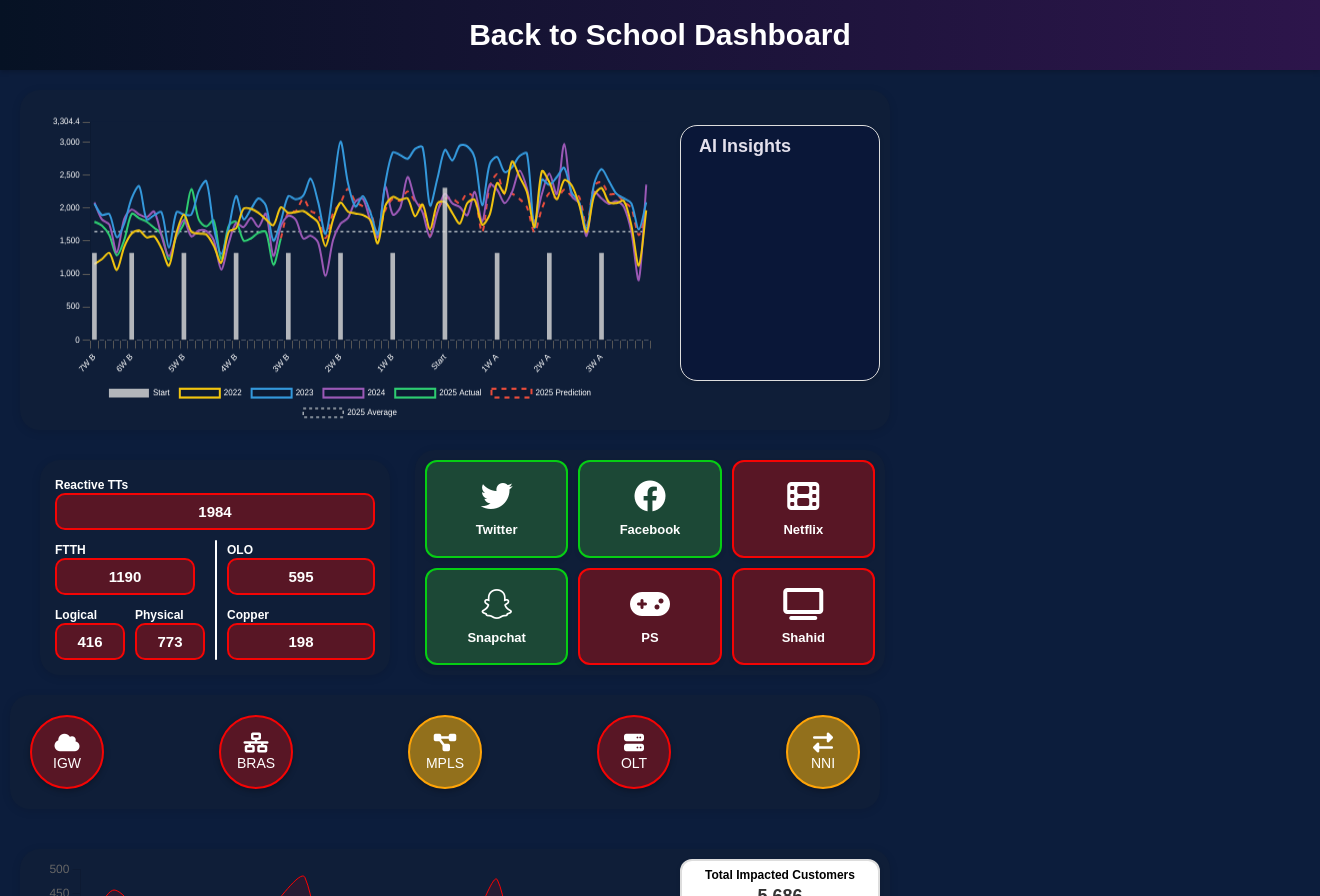
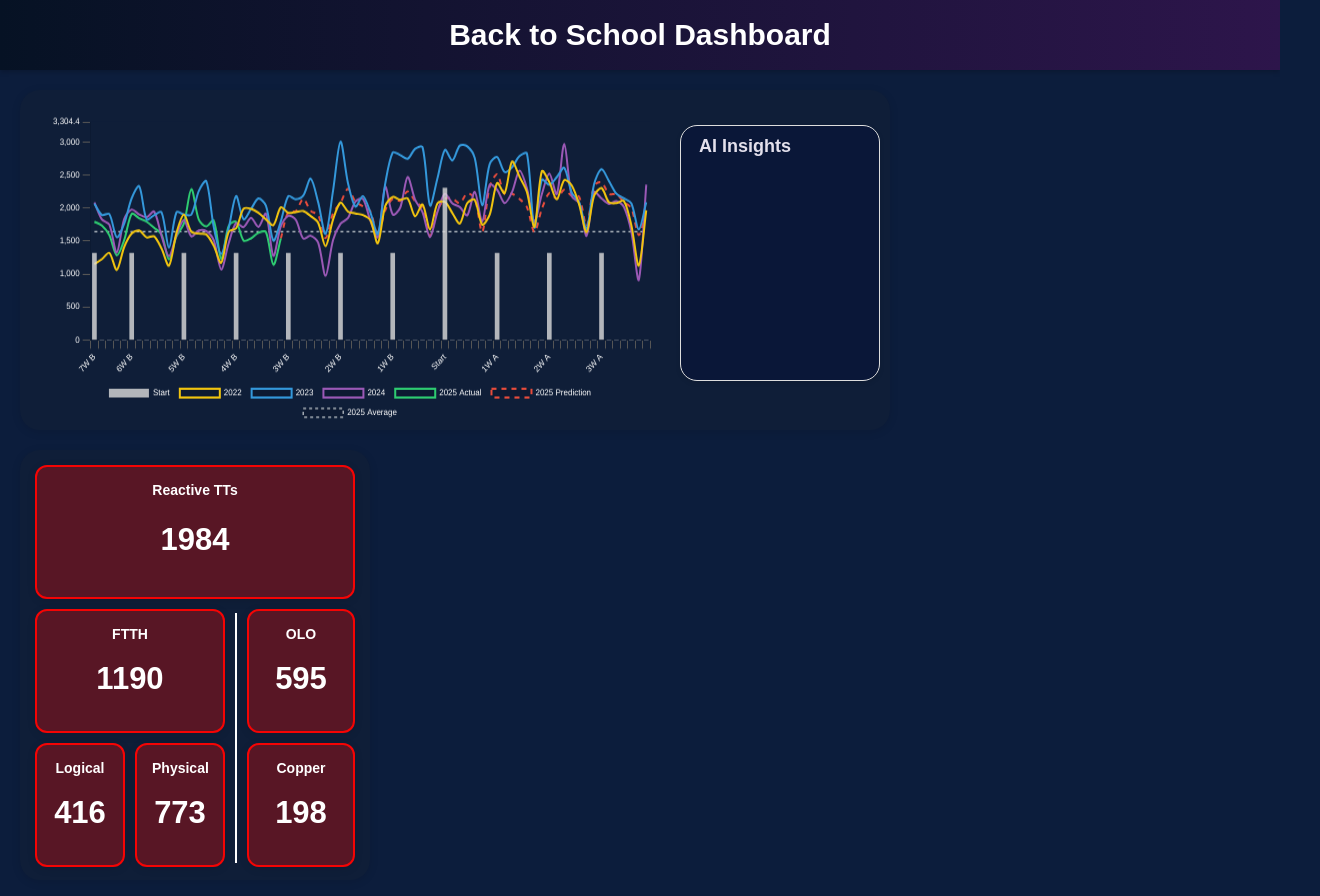
Before and after one commit to JudyKhaled/Back-to-School-Dashboard-stc, a plain HTML site: page index.html in a window 1280 px wide. Shown: the top 896 px of the page, 1320 px wide, since content can reach past the window. Drawn offline with nearby package versions, Linux system fonts and the light colour scheme.

Commit message:
places changed

```diff
--- a/index.html
+++ b/index.html
@@ -19,9 +19,6 @@
     <div class="dashboard">
         <!-- Chart container -->
         <div class="chart-container">
-            <!-- <div id="info-box">
-        <img src="img.png" alt="Info Image">
-    </div> -->
             <div class="chart-wrapper">
                 <canvas id="trendChart"></canvas>
             </div>
@@ -33,15 +30,14 @@
             </div>
         </div>
 
-        <!-- Metrics + Apps Row -->
+        <!-- Metrics Row (only metrics at top now) -->
 <div class="metrics-apps-row">
-            <!-- Metrics container -->
     <div class="metrics-main-container">
         <div class="metrics-layout">
             <!-- Reactive TTs -->
-                    <div class="metric-wrapper">
-                        <span class="metric-label">Reactive TTs</span>
+            <div class="metric-wrapper reactive-top">
                 <div class="metric reactive" id="Reactive_TTs">
+                    <div class="metric-title">Reactive TTs</div>
                     <span class="value">0</span>
                 </div>
             </div>
@@ -50,21 +46,21 @@
                 <!-- Left column -->
                 <div class="left-col">
                     <div class="metric-wrapper">
-                                <span class="metric-label">FTTH</span>
                         <div class="metric ftth" id="FTTH">
+                            <div class="metric-title">FTTH</div>
                             <span class="value">0</span>
                         </div>
                     </div>
                     <div class="sub-row">
                         <div class="metric-wrapper">
-                                    <span class="metric-label">Logical</span>
                             <div class="metric logical" id="Logical">
+                                <div class="metric-title">Logical</div>
                                 <span class="value">0</span>
                             </div>
                         </div>
                         <div class="metric-wrapper">
-                                    <span class="metric-label">Physical</span>
                             <div class="metric physical" id="Physical">
+                                <div class="metric-title">Physical</div>
                                 <span class="value">0</span>
                             </div>
                         </div>
@@ -77,14 +73,14 @@
                 <!-- Right column -->
                 <div class="right-col">
                     <div class="metric-wrapper">
-                                <span class="metric-label">OLO</span>
                         <div class="metric olo" id="OLO">
+                            <div class="metric-title">OLO</div>
                             <span class="value">0</span>
                         </div>
                     </div>
                     <div class="metric-wrapper">
-                                <span class="metric-label">Copper</span>
                         <div class="metric copper" id="Copper">
+                            <div class="metric-title">Copper</div>
                             <span class="value">0</span>
                         </div>
                     </div>
@@ -92,34 +88,9 @@
             </div>
         </div>
     </div>
-
-            <!-- Apps Status Container -->
-            <div class="apps-status-container" id="appsContainer"></div>
 </div>
 
-        <!-- E2E Events Path (moved above proactive chart) -->
-        <div class="e2e-path-container" id="e2ePath">
-            <div class="e2e-node" id="IGW">
-                <i class="fas fa-cloud"></i>
-                <span>IGW</span>
-            </div>
-            <div class="e2e-node" id="BRAS">
-                <i class="fas fa-network-wired"></i>
-                <span>BRAS</span>
-            </div>
-            <div class="e2e-node" id="MPLS">
-                <i class="fas fa-project-diagram"></i>
-                <span>MPLS</span>
-            </div>
-            <div class="e2e-node" id="OLT">
-                <i class="fas fa-server"></i>
-                <span>OLT</span>
-            </div>
-            <div class="e2e-node" id="NNI">
-                <i class="fas fa-exchange-alt"></i>
-                <span>NNI</span>
-            </div>
-        </div>
+
 
         <!-- Proactive Monitoring Container -->
         <div class="row-container">
@@ -152,14 +123,32 @@
             </div>
         </div>
 
-        <!-- Heatmap Container -->
-<!-- Heatmap Container -->
-<!-- Floating container on top-right -->
+        <!-- Apps Chart under proactive -->
+        <div class="apps-status-container" id="appsContainer"></div>
 
-
-
-
-
+        <!-- E2E Events Path under proactive -->
+        <div class="e2e-path-container" id="e2ePath">
+            <div class="e2e-node" id="IGW">
+                <i class="fas fa-cloud"></i>
+                <span>IGW</span>
+            </div>
+            <div class="e2e-node" id="BRAS">
+                <i class="fas fa-network-wired"></i>
+                <span>BRAS</span>
+            </div>
+            <div class="e2e-node" id="MPLS">
+                <i class="fas fa-project-diagram"></i>
+                <span>MPLS</span>
+            </div>
+            <div class="e2e-node" id="OLT">
+                <i class="fas fa-server"></i>
+                <span>OLT</span>
+            </div>
+            <div class="e2e-node" id="NNI">
+                <i class="fas fa-exchange-alt"></i>
+                <span>NNI</span>
+            </div>
+        </div>
     </div>
 
     <script src="script.js"></script>
--- a/style.css
+++ b/style.css
@@ -2,12 +2,19 @@
   font-family: Arial, sans-serif;
   background: #0c1d3c;
   margin: 0;
-
 }
 
+/* Container ensures all content starts 20px from left and right */
+.dashboard {
+  display: flex;
+  flex-direction: column;
+  gap: 20px;
+  padding: 0 20px;
+}
+
+/* Navbar */
 .navbar-container {
-  width: 100%; /* same width as your dashboard containers */
-  margin: 0 auto; /* center horizontally like dashboard content */
+  width: 100%;
   margin-bottom: 20px;
 }
 
@@ -15,14 +22,11 @@
   height: 70px;
   display: flex;
   align-items: center;
+  justify-content: center;
   padding: 0 20px;
   background: linear-gradient(90deg, #061224, #2d154b);
   color: white;
-  box-shadow: 0 2px 5px rgba(0,0,0,0.2);
-  width: 100%;
-  justify-content: center;   /* center horizontally */
-  align-items: center
-
+  box-shadow: 0 2px 5px rgba(0, 0, 0, 0.2);
 }
 
 .navbar-title {
@@ -30,28 +34,17 @@
   font-weight: bold;
 }
 
-
-
-.dashboard {
-    display: flex;
-    flex-direction: column;
-    gap: 20px;
-}
-
 /* Chart container */
 .chart-container {
-    position: relative;
   display: flex;
-    flex-direction: row;
+  gap: 10px;
   align-items: flex-start;
   width: 850px;
   height: 320px;
   background: #0f1e38;
   padding: 10px;
   border-radius: 20px;
-    box-shadow: 0 2px 10px rgba(0,0,0,0.1);
-    gap: 10px;
-    margin-left: 20px;
+  box-shadow: 0 2px 10px rgba(0, 0, 0, 0.1);
 }
 
 .chart-wrapper {
@@ -61,23 +54,21 @@
 }
 
 .chart-wrapper canvas {
+  width: 100% !important;
   height: 100% !important;
-    width: 100% !important;
 }
 
+/* AI Insights Box */
 .ai-insights {
   width: 200px;
   background: #010d3a5a;
   border: 1px solid #ddd;
   border-radius: 17px;
-    font-size: 12px;
   padding: 10px;
   display: flex;
-    flex-direction: row;
   gap: 8px;
   align-items: flex-start;
-    justify-content: flex-start;
-    box-shadow: 0 2px 5px rgba(0,0,0,0.1);
+  box-shadow: 0 2px 5px rgba(0, 0, 0, 0.1);
   height: 80%;
   box-sizing: border-box;
   margin-top: 25px;
@@ -89,99 +80,124 @@
 }
 
 .ai-insights .insights-text strong {
-    display: block;
-    margin-bottom: 4px;
   font-size: 18px;
   color: #e3e0ec;
 }
 
+/* === Metrics Layout Container === */
 .metrics-layout {
   width: 320px;
+  height: 400px;
   background: #0f1e38;
   padding: 15px;
   border-radius: 20px;
-  box-shadow: 0 2px 10px rgba(0,0,0,0.1);
+  box-shadow: 0 2px 10px rgba(0, 0, 0, 0.1);
   display: flex;
   flex-direction: column;
   gap: 10px;
-  margin-left: 20px;
 }
 
+/* === Top Reactive TTs box wrapper === */
+.reactive-top {
+  flex-shrink: 0;
+}
+
+/* === All metric boxes (physical size) === */
 .metric {
+  padding: 15px;
+  border-radius: 12px;
+  box-shadow: 0 2px 8px rgba(0,0,0,0.1);
   display: flex;
   flex-direction: column;
-  align-items: center;
-  border: 4px solid #ddd;
-  border-radius: 10px;
-  padding: 8px;
+  justify-content: space-between;
+  transition: transform 0.2s ease;
   color: white;
+  height: 90px; /* default box height */
 }
 
+.metric:hover {
+  transform: scale(1.03);
+}
+
+/* === Top Reactive TTs metric (taller) === */
+.reactive-top .metric {
+  height: 100px;
+}
+
+/* === Metric title & value === */
+.metric-title {
+  font-size: 14px;
+  font-weight: bold;
+  text-align: center;
+}
+
+.metric .value {
+  font-size: 31px;
+  font-weight: bold;
+  text-align: center;
+  margin: auto 0;
+}
+
+/* === Status colors (dynamic via JS) === */
+.metric.normal {
+  background-color: #2e7d3270;
+  border: 2px solid #1b5e20;
+}
+.metric.warning {
+  background-color: #e6a80a6d;
+  border: 2px solid #f57f17;
+  color: black;
+}
+.metric.critical {
+  background-color: #ba0c0c6c;
+  border: 2px solid #f50404;
+}
+
+/* === Bottom grid layout (left & right columns) === */
 .metrics-body {
+  flex: 1;
   display: grid;
   grid-template-columns: 1fr 2px 1fr;
   gap: 10px;
 }
 
-.left-col {
-  display: flex;
-  flex-direction: column;
-  gap: 10px;
-}
-
-.ftth {
-  width: 80%;
-}
-
-.sub-row {
-  display: flex;
-  gap: 10px;
-}
-
-.metric.logical,
-.metric.physical {
-  width: 50px;   /* increased width */
-}
-
-
-.vertical-line {
-  background: white;
-  width: 2px;
-  border-radius: 1px;
-}
-
+/* Left & right column stacks */
+.left-col,
 .right-col {
   display: flex;
   flex-direction: column;
   gap: 10px;
 }
 
-/* Color statuses */
-.metric.normal {
-  background-color: #2e7d3270; /* Green */
-  border: 2px solid #1b5e20;
+/* Vertical divider */
+.vertical-line {
+  background: white;
+  width: 2px;
+  max-height: 250px;
+  margin-top: 4px;
 }
 
-.metric.warning {
-  background-color: #e6a80a6d; /* Yellow */
-  border: 2px solid #f57f17;
-  color: black; /* better contrast on yellow */
+/* === Logical & Physical row === */
+.sub-row {
+  display: flex;
+  gap: 10px;
+  height: 100%;
 }
 
-.metric.critical {
-  background-color: #ba0c0c6c; /* Red */
-  border: 2px solid #f50404;
+/* Ensure Logical & Physical wrappers equal width */
+.sub-row .metric-wrapper {
+  flex: 1 1 0;
+  width: 90px; /* equal width regardless of content */
 }
 
-.metric-label {
-  font-size: 12px;   /* or any smaller size you want */
-  font-weight: bold;
-  text-align: center;
-  color: WHITE;
+/* Make Logical & Physical boxes fill wrapper & match Copper height */
+.sub-row .metric {
+  width: 100%;
+  height: 100%;
+  box-sizing: border-box;
 }
 
-.metric .value { font-size: 15px; font-weight: bold; }
-
+/* Proactive container */
 .proactive-container {
   display: flex;
   width: 850px;
@@ -189,10 +205,8 @@
   background: #0f1e38;
   padding: 10px;
   border-radius: 20px;
-  box-shadow: 0 2px 10px rgba(0,0,0,0.1);
+  box-shadow: 0 2px 10px rgba(0, 0, 0, 0.1);
   gap: 10px;
-  margin-top: 20px;
-  margin-left: 20px;
 }
 
 .proactive-chart {
@@ -204,8 +218,6 @@
   display: flex;
   flex-direction: column;
   gap: 8px;
-  height: 100%;
-
 }
 
 .summary-box {
@@ -218,7 +230,7 @@
   border: 2px solid #ddd;
   border-radius: 12px;
   text-align: center;
-  box-shadow: 0 2px 5px rgba(0,0,0,0.1);
+  box-shadow: 0 2px 5px rgba(0, 0, 0, 0.1);
 }
 
 .summary-label {
@@ -232,33 +244,28 @@
   font-weight: bold;
 }
 
-.summary-value.red { color: #d9534f; }
-.summary-value.green { color: #5cb85c; }
-.summary-value.default { color: #333; }
-
-.metrics-apps-row {
-  display: flex;
-  align-items: flex-end; /* Align top edges */
-  gap: 20px;
-  margin-left: 20px;
+.summary-value.red {
+  color: #d9534f;
+}
+.summary-value.green {
+  color: #5cb85c;
+}
+.summary-value.default {
+  color: #333;
 }
 
-/* Apps container styling */
-/* Apps container styling - fixed to 2 rows (3 apps per row) */
+/* Apps status container */
 .apps-status-container {
   display: grid;
-  grid-template-columns: repeat(3, 1fr); /* 3 apps per row */
-  grid-template-rows: repeat(2, 1fr);    /* 2 rows */
+  grid-template-columns: repeat(3, 1fr);
+  grid-template-rows: repeat(2, auto);
   gap: 10px;
-  width: 450px;
-  height: 205px;
- background: #0f1e38;
+  width: 850px;
   padding: 10px;
   border-radius: 20px;
-  box-shadow: 0 2px 10px rgba(0,0,0,0.1);
-  margin-left: 5px;
+  box-shadow: 0 2px 10px rgba(0, 0, 0, 0.1);
+  background: #0f1e38;
 }
-
 
 .app-card {
   display: flex;
@@ -269,17 +276,16 @@
   border: 4px solid #ddd;
   border-radius: 12px;
   background: #0f1e38;
-  box-shadow: 0 2px 5px rgba(0,0,0,0.1);
   transition: transform 0.2s ease;
 }
-.app-card:hover { transform: scale(1.05); }
-
+.app-card:hover {
+  transform: scale(1.05);
+}
 .app-card i {
-  font-size: 32px; /* bigger icon */
+  font-size: 32px;
   margin-bottom: 10px;
-  color: whITE;
+  color: white;
 }
-
 .app-name {
   font-size: 13px;
   font-weight: bold;
@@ -287,44 +293,25 @@
   color: white;
 }
 
-/* Border color still indicates status */
 .app-card.normal {
-  background-color: #2e7d3270; /* green */
+  background-color: #2e7d3270;
   border: 2px solid #06ce14;
 }
-
 .app-card.abnormal {
-  background-color: #ba0c0c6c; /* red */
+  background-color: #ba0c0c6c;
   border: 2px solid #f50404;
 }
 
-
-.app-status {
-  font-size: 12px;
-  font-weight: bold;
-  margin-top: 5px;
-}
-
-/* Status Colors */
-/* .app-card.normal { border-color: #28a745; }
-.app-card.abnormal { border-color: #dc3545; }
-.app-status.normal { color: #28a745; }
-.app-status.abnormal { color: #dc3545; } */
-
-
-/* ==== E2E PATH CONTAINER ==== */
-/* ==== E2E PATH CONTAINER ==== */
+/* E2E path */
 .e2e-path-container {
   display: flex;
   align-items: center;
   justify-content: space-between;
+  width: 850px;
   background: #0f1e38;
+  padding: 10px;
   border-radius: 20px;
-  padding: 20px;
-  width: 830px;
-  height: 100%;
-  box-shadow: 0 2px 10px rgba(0,0,0,0.1);
-  margin-left: 10px;
+  box-shadow: 0 2px 10px rgba(0, 0, 0, 0.1);
 }
 
 .e2e-node {
@@ -339,8 +326,7 @@
   color: white;
   font-size: 14px;
   text-align: center;
-  padding: 5px;
-  box-shadow: 0 2px 6px rgba(0,0,0,0.3);
+  box-shadow: 0 2px 6px rgba(0, 0, 0, 0.3);
   transition: transform 0.2s ease-in-out;
 }
 .e2e-node i {
@@ -349,55 +335,32 @@
 .e2e-node:hover {
   transform: scale(1.1);
 }
-
-/* Color coding based on status */
-.e2e-node.green { background-color: #2e7d3270; /* green */
-  border: 2px solid #06ce14; }
-.e2e-node.yellow { background: #ffb5078b; border: 2px solid #ffa407; }
-.e2e-node.red {   background-color: #ba0c0c6c; /* red */
-  border: 2px solid #f50404; }
-/*
-.heatmap-container {
-  width: 400px;
-  background: #0f1e38;
-  border-radius: 15px;
-  padding: 15px;
-  box-shadow: 0 2px 10px rgba(0,0,0,0.3);
-  color: white;
-  text-align: center;
-  position: relative;
+.e2e-node.green {
+  background: #2e7d3270;
+  border: 2px solid #06ce14;
+}
+.e2e-node.yellow {
+  background: #ffb5078b;
+  border: 2px solid #ffa407;
+}
+.e2e-node.red {
+  background: #ba0c0c6c;
+  border: 2px solid #f50404;
 }
 
-.region-normal { fill: #2ecc71 !important; }
-.region-warning { fill: #f1c40f !important; }
-.region-critical { fill: #e74c3c !important; }
-
-.tooltip {
-  position: absolute;
-  background: #fff;
-  color: #000;
-  padding: 5px 10px;
-  border-radius: 5px;
-  font-size: 12px;
-  display: none;
-  pointer-events: none;
-  z-index: 10;
-}
- */
-
+/* Optional info box */
 #info-box {
   position: absolute;
   top: 10px;
   right: 10px;
-    width: 180px; /* adjust width as needed */
+  width: 180px;
   background: rgba(255, 255, 255, 0.9);
   border: 1px solid #ccc;
   border-radius: 8px;
   padding: 5px;
-    box-shadow: 0 2px 8px rgba(0,0,0,0.3);
+  box-shadow: 0 2px 8px rgba(0, 0, 0, 0.3);
   z-index: 5;
 }
-
 #info-box img {
   width: 100%;
   height: auto;
```
Also changed, not shown: heatmap.json (deleted, +0 -29 lines), script.js (+0 -32 lines). Lines whose indentation alone changed are shown as unchanged.
